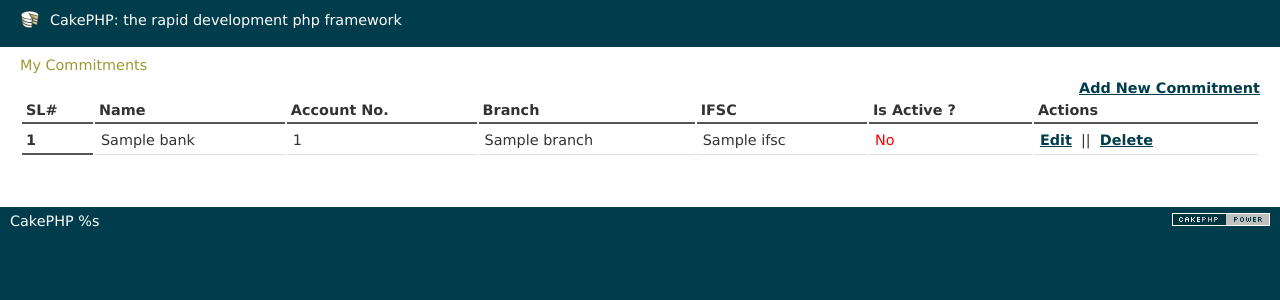
After one commit to deb882003/treat, a CakePHP app: the page made by app/View/Commitments/index.ctp in a window 1280 px wide. The commit adds this page. Shown: the top 300 px of the page. Run offline with PHP 8.4 and a stand-in for CakePHP, Linux system fonts and the light colour scheme; the template is opened without the code that fills it: most values are stand-ins (such as "Sample title", 1, 10 or a date in 2020); data that the repository does not hold is empty; some libraries are stand-ins or nearby versions.

Commit message:
commitment add page business logic added

```diff
--- /dev/null
+++ b/app/View/Commitments/index.ctp
@@ -0,0 +1,69 @@
+<div id="page-wrapper">
+  <div class="main-page">
+<div class="table-responsive bs-example widget-shadow">
+  <h4>My Commitments</h4>
+  <div class="" style="float:right">
+    <?php
+echo $this->Html->link('Add New Commitment',array(
+  'controller'=>'commitments',
+  'action'=>'add'
+));
+     ?>
+  </div>
+  <table class="table table-bordered">
+    <thead>
+      <tr>
+        <th>SL#</th>
+        <th>Name</th>
+        <th>Account No.</th>
+        <th>Branch</th>
+        <th>IFSC</th>
+        <th>Is Active ?</th>
+        <th>Actions</th>
+       </tr>
+     </thead>
+     <tbody>
+<?php
+$i=0;
+foreach($datas as $data){
+  $i++;
+ ?>
+       <tr>
+         <th scope="row"><?php echo $i; ?></th>
+         <td><?php echo $data['Bank']['name']; ?></td>
+         <td><?php echo $data['Bank']['account_no']; ?></td>
+         <td><?php echo $data['Bank']['branch']; ?></td>
+         <td><?php echo $data['Bank']['ifsc']; ?></td>
+         <td>
+<?php
+if($data['Bank']['is_active'] == 1){
+  echo "<font color=green>Yes</font>";
+}else{
+  echo "<font color=red>No</font>";
+}
+ ?>
+         </td>
+         <td>
+<?php
+    echo $this->Html->link('Edit',array(
+      'controller'=>'banks',
+      'action'=>'edit',
+       $data['Bank']['code']
+    ));
+    echo "&nbsp;&nbsp;||&nbsp;&nbsp;";
+    echo $this->Html->link('Delete',array(
+      'controller'=>'banks',
+      'action'=>'delete',
+      $data['Bank']['code']
+    ));
+ ?>
+         </td>
+       </tr>
+       <?php
+}
+        ?>
+      </tbody>
+    </table>
+</div>
+</div>
+</div>
```
Also changed, not shown: app/Controller/CommitmentsController.php (+74 -44 lines), app/View/Commitments/add.ctp (+1 -13 lines).
